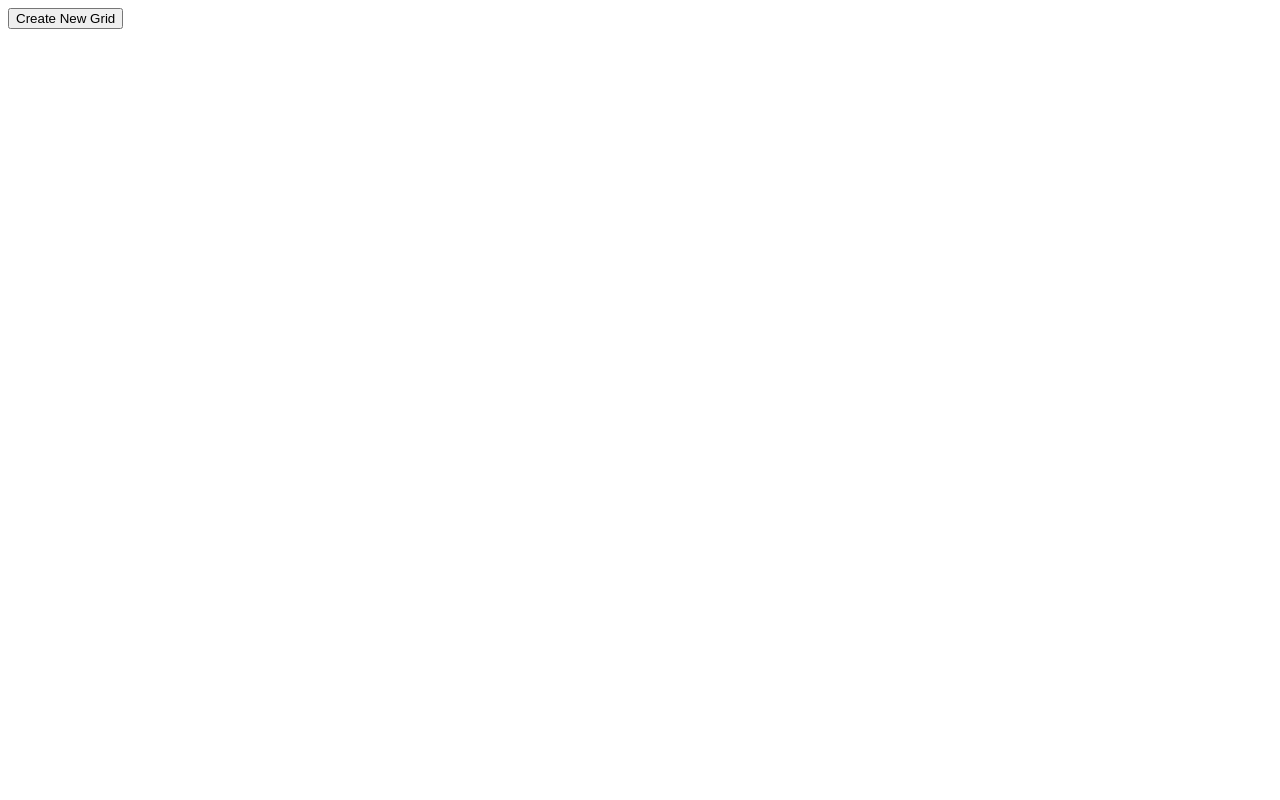
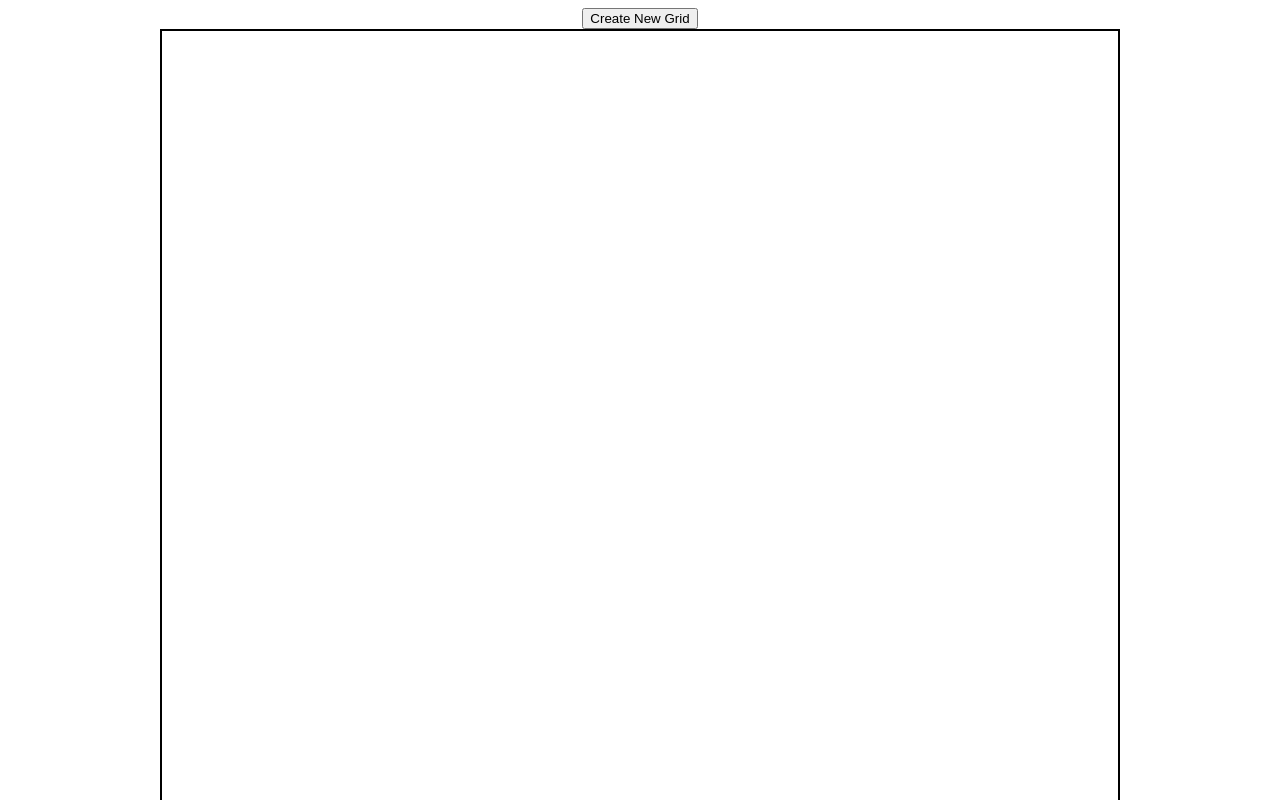
Before and after one commit to Namrone/etch-a-sketch, a plain HTML site: page index.html in a window 1280 px wide. Shown: the top 800 px of the page. Drawn offline with Linux system fonts and the light colour scheme.

Commit message:
Added some css back to align items centered and added style.css link into html

```diff
--- a/index.html
+++ b/index.html
@@ -3,6 +3,7 @@
     <head>
         <meta charset = "UTF-8">
         <title>Etch-A-Sketch</title>
+        <link rel = "stylesheet" href = "style.css">
     </head>
 
     <body>
--- a/javascript.js
+++ b/javascript.js
@@ -31,7 +31,7 @@ function printGrid(gridAmount){
             divSquare.style.border = "2px solid black";
             divSquare.style.flexGrow = "1";
             divSquare.style.boxSizing = "border-box";
-            divSquare.style.opacity = 0;
+            divSquare.style.opacity = 0.1;
             rowCreation.appendChild(divSquare);
             divSquare.addEventListener("mouseover", function changeColor(){
                 let red = Math.floor(Math.random() * 256);
--- a/style.css
+++ b/style.css
@@ -2,4 +2,12 @@
     height: 960px;
     width: 960px;
     box-sizing: border-box;
+    border: 2px solid black;
 }
+
+body{
+    display: flex;
+    align-items: center;
+    justify-content: center;
+    flex-direction: column;
+}
```
